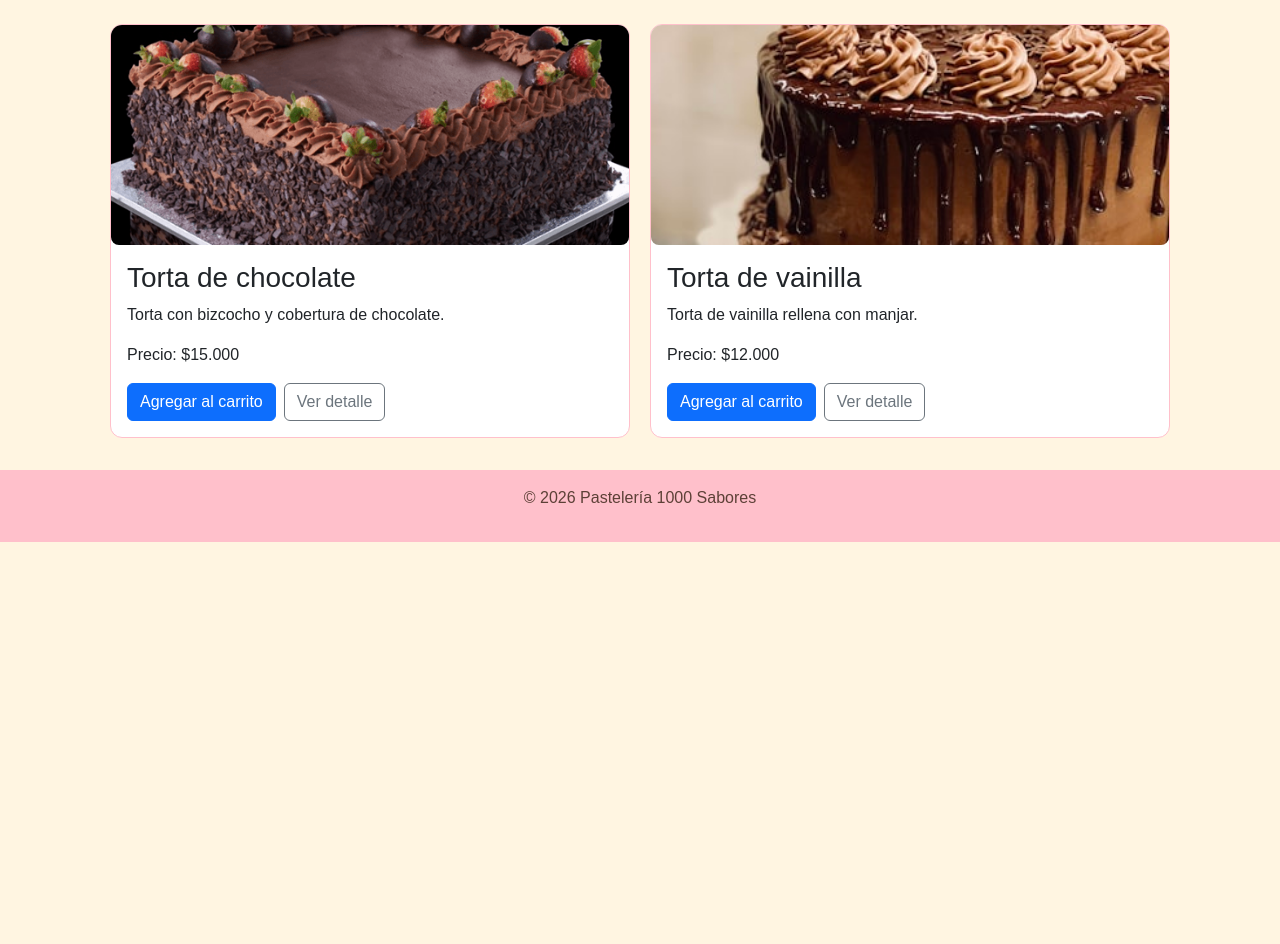
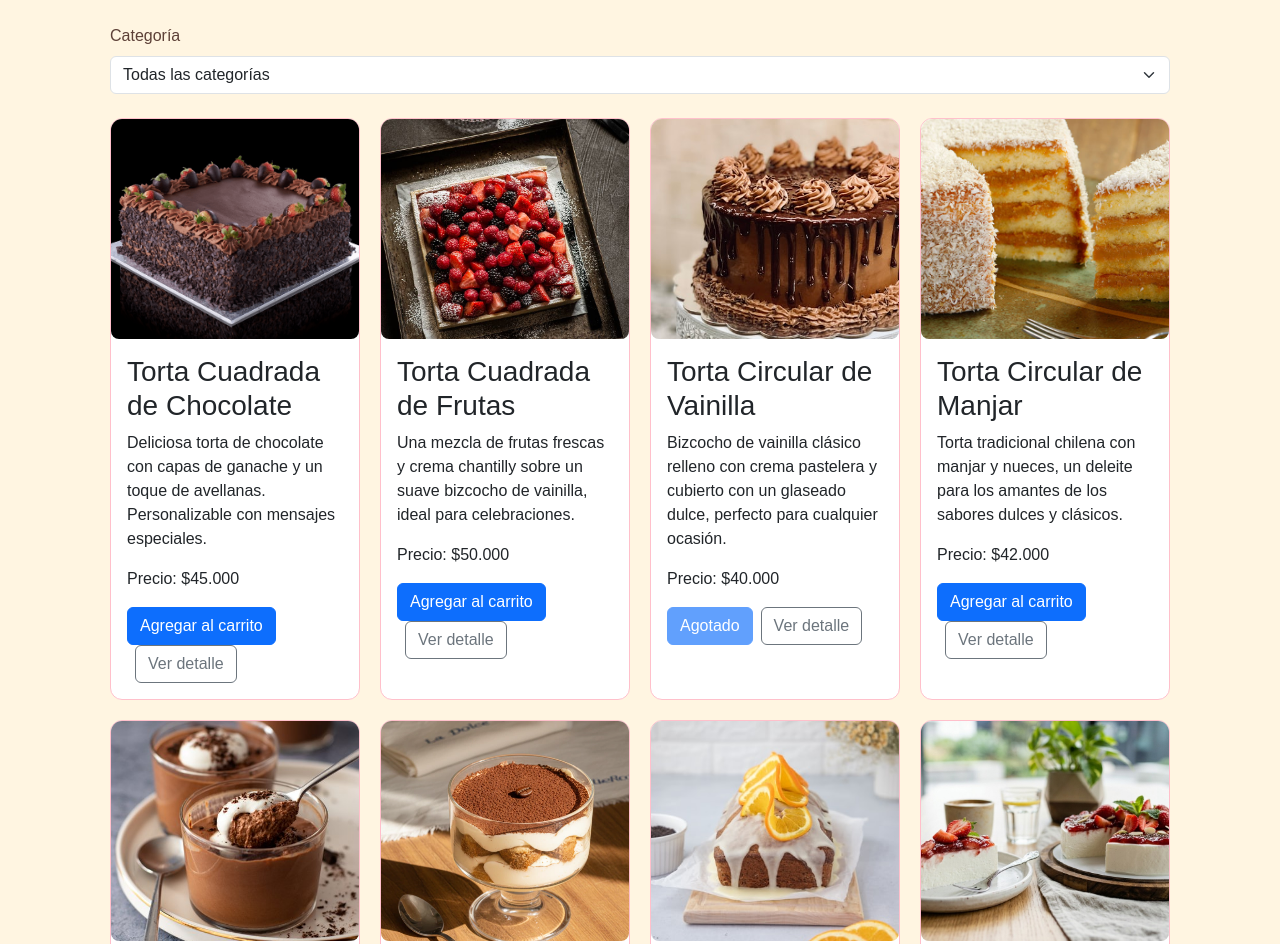
Before and after one commit to jaelreyes/pasteleria-react, a React (Vite) app: page /productos in a window 1280 px wide. Shown: the part 348-1292 px from the top of the page. Before the commit the page ends 890 px from the top, so only its background shows below. Built offline with nearby package versions, Linux system fonts and the light colour scheme.

Commit message:
Avance React: catalogo, carrito, rutas y documentacion

```diff
--- a/src/App.jsx
+++ b/src/App.jsx
@@ -1,58 +1,78 @@
-import Header from "./components/Header";
-import Footer from "./components/Footer";
 import ProductList from "./components/ProductList";
 import { useState, useEffect } from "react";
 import Cart from "./components/Cart";
 import productos from "./data/productos";
-import { Routes, Route } from 'react-router-dom';
-import NotFound from "./components/NotFound";
-import ProductDetail from "./components/ProductDetail";
-import Home from "./components/Home";
-import Navigation from "./components/Navigation";
+import { Routes, Route } from "react-router-dom";
+import NotFound from "./pages/NotFound";
+import ProductDetail from "./pages/ProductDetail";
+import Home from "./pages/Home";
+import Layout from "./components/Layout";
 
 function App() {
+  // Recupera el carrito guardado al iniciar la aplicación.
   const [carrito, setCarrito] = useState(() => {
     const carritoGuardado = localStorage.getItem("carrito");
 
     return carritoGuardado ? JSON.parse(carritoGuardado) : [];
   });
+  // Guarda el carrito en localStorage cada vez que cambia.
   useEffect(() => {
     localStorage.setItem("carrito", JSON.stringify(carrito));
   }, [carrito]);
 
+  // Agrega un producto nuevo o aumenta su cantidad si ya está en el carrito.
   function agregarProducto(producto) {
-    setCarrito((carritoActual) => [...carritoActual, producto]);
+    setCarrito((carritoActual) => {
+      const existe = carritoActual.find((item) => item.id === producto.id);
+
+      if (existe) {
+        return carritoActual.map((item) =>
+          item.id === producto.id
+            ? { ...item, cantidad: item.cantidad + 1 }
+            : item,
+        );
+      }
+
+      return [...carritoActual, { ...producto, cantidad: 1 }];
+    });
   }
 
   function vaciarCarrito() {
     setCarrito([]);
   }
 
-  function eliminarProducto(indiceAEliminar) {
+// Elimina del carrito el producto identificado por su id.
+  function eliminarProducto(idAEliminar) {
     setCarrito((carritoActual) =>
-      carritoActual.filter((producto, indice) => indice !== indiceAEliminar),
+      carritoActual.filter((item) => item.id !== idAEliminar),
     );
   }
 
+  // Calcula la cantidad total de unidades, no la cantidad de filas.
+  const cantidadTotal = carrito.reduce(
+  (suma, item) => suma + item.cantidad,
+  0
+)
+
   return (
-    <div>
-      <Header />
-
-      <Navigation cantidad={carrito.length} />
-
-      <main>
     <Routes>
-          <Route path="/" element={<Home />} />
+      <Route path="/" element={<Layout cantidad={cantidadTotal} />}>
+        <Route index element={<Home />} />
 
         <Route
-            path="/productos"
+          path="productos"
           element={
             <ProductList productos={productos} onAgregar={agregarProducto} />
           }
         />
 
         <Route
-            path="/carrito"
+          path="productos/:id"
+          element={<ProductDetail onAgregar={agregarProducto} />}
+        />
+
+        <Route
+          path="carrito"
           element={
             <Cart
               carrito={carrito}
@@ -62,17 +82,9 @@ function App() {
           }
         />
 
-          <Route
-            path="/productos/:id"
-            element={<ProductDetail onAgregar={agregarProducto} />}
-          />
-
         <Route path="*" element={<NotFound />} />
+      </Route>
     </Routes>
-      </main>
-
-      <Footer />
-    </div>
   );
 }
 
--- /dev/null
+++ b/src/components/Layout.jsx
@@ -0,0 +1,22 @@
+import { Outlet } from 'react-router-dom'
+import Header from './Header'
+import Navigation from './Navigation'
+import Footer from './Footer'
+
+function Layout({ cantidad }) {
+  return (
+    <div>
+      <Header />
+      <Navigation cantidad={cantidad} />
+
+      <main>
+        {/* Aquí se muestra la página de la ruta seleccionada */}
+        <Outlet />
+      </main>
+
+      <Footer />
+    </div>
+  )
+}
+
+export default Layout
--- a/src/components/ProductCard.jsx
+++ b/src/components/ProductCard.jsx
@@ -1,26 +1,28 @@
-import { Card, Button } from 'react-bootstrap'
-import { Link } from 'react-router-dom'
+import { Card, Button } from "react-bootstrap";
+import { Link } from "react-router-dom";
 
-function ProductCard({ id, nombre, descripcion, precio, imagen, onAgregar }) {
+function ProductCard({
+  id,
+  nombre,
+  descripcion,
+  precio,
+  imagen,
+  stock,
+  onAgregar,
+}) {
   return (
     <Card className="product-card h-100">
-      <Card.Img
-        variant="top"
-        src={imagen}
-        alt={nombre}
-      />
+      <Card.Img variant="top" src={imagen} alt={nombre} />
 
       <Card.Body>
         <Card.Title as="h3">{nombre}</Card.Title>
 
         <Card.Text>{descripcion}</Card.Text>
 
-        <Card.Text>
-          Precio: ${precio.toLocaleString('es-CL')}
-        </Card.Text>
+        <Card.Text>Precio: ${precio.toLocaleString("es-CL")}</Card.Text>
 
-        <Button variant="primary" onClick={onAgregar}>
-          Agregar al carrito
+        <Button variant="primary" onClick={onAgregar} disabled={stock === 0}>
+          {stock === 0 ? "Agotado" : "Agregar al carrito"}
         </Button>
 
         <Button
@@ -33,7 +35,7 @@ function ProductCard({ id, nombre, descripcion, precio, imagen, onAgregar }) {
         </Button>
       </Card.Body>
     </Card>
-  )
+  );
 }
 
-export default ProductCard
+export default ProductCard;
--- a/src/components/ProductList.jsx
+++ b/src/components/ProductList.jsx
@@ -4,14 +4,38 @@ import { Form } from "react-bootstrap";
 
 function ProductList({ productos, onAgregar }) {
   const [searchParams, setSearchParams] = useSearchParams();
+
   const busqueda = searchParams.get("q") || "";
+  const categoria = searchParams.get("categoria") || "";
 
-  function actualizarBusqueda(texto) {
-    setSearchParams(texto ? { q: texto } : {});
+  const categorias = [
+    ...new Set(productos.map((producto) => producto.categoria)),
+  ];
+
+  // Actualiza un filtro en la URL conservando los demás parámetros.
+  function actualizarFiltro(nombre, valor) {
+    const nuevosParams = new URLSearchParams(searchParams);
+
+    if (valor) {
+      nuevosParams.set(nombre, valor);
+    } else {
+      nuevosParams.delete(nombre);
+    }
+
+    setSearchParams(nuevosParams);
   }
-  const productosFiltrados = productos.filter((producto) =>
-    producto.nombre.toLowerCase().includes(busqueda.toLowerCase()),
-  );
+
+  const productosFiltrados = productos.filter((producto) => {
+    const coincideBusqueda = producto.nombre
+      .toLowerCase()
+      .includes(busqueda.toLowerCase());
+
+    const coincideCategoria =
+      categoria === "" || producto.categoria === categoria;
+
+    return coincideBusqueda && coincideCategoria;
+  });
+
   return (
     <section>
       <h2>Nuestros productos</h2>
@@ -22,8 +46,27 @@ function ProductList({ productos, onAgregar }) {
           type="search"
           placeholder="Escribe el nombre de un producto"
           value={busqueda}
-          onChange={(evento) => actualizarBusqueda(evento.target.value)}
+          onChange={(evento) => actualizarFiltro("q", evento.target.value)}
         />
+      </Form.Group>
+
+      <Form.Group className="mb-4" controlId="categoria-productos">
+        <Form.Label>Categoría</Form.Label>
+
+        <Form.Select
+          value={categoria}
+          onChange={(evento) =>
+            actualizarFiltro("categoria", evento.target.value)
+          }
+        >
+          <option value="">Todas las categorías</option>
+
+          {categorias.map((nombreCategoria) => (
+            <option key={nombreCategoria} value={nombreCategoria}>
+              {nombreCategoria}
+            </option>
+          ))}
+        </Form.Select>
       </Form.Group>
 
       {productosFiltrados.length === 0 ? (
@@ -39,6 +82,7 @@ function ProductList({ productos, onAgregar }) {
               imagen={producto.imagen}
               onAgregar={() => onAgregar(producto)}
               id={producto.id}
+              stock={producto.stock}
             />
           ))}
         </div>
--- a/src/data/productos.js
+++ b/src/data/productos.js
@@ -1,18 +1,26 @@
-const productos = [
-  {
-    id: 1,
-    nombre: 'Torta de chocolate',
-    descripcion: 'Torta con bizcocho y cobertura de chocolate.',
-    precio: 15000,
-    imagen: '/images/productos/TC001.jpg',
-  },
-  {
-    id: 2,
-    nombre: 'Torta de vainilla',
-    descripcion: 'Torta de vainilla rellena con manjar.',
-    precio: 12000,
-    imagen: '/images/productos/TT001.jpg',
-  },
-]
+const PRODUCTOS_INICIALES = [
+  { codigo: "TC001", categoria: "Tortas Cuadradas", nombre: "Torta Cuadrada de Chocolate", descripcion: "Deliciosa torta de chocolate con capas de ganache y un toque de avellanas. Personalizable con mensajes especiales.", precio: 45000, stock: 25, stockCritico: 6, imagen: "img/productos/TC001.jpg" },
+  { codigo: "TC002", categoria: "Tortas Cuadradas", nombre: "Torta Cuadrada de Frutas", descripcion: "Una mezcla de frutas frescas y crema chantilly sobre un suave bizcocho de vainilla, ideal para celebraciones.", precio: 50000, stock: 4, stockCritico: 6, imagen: "img/productos/TC002.jpg" },
+  { codigo: "TT001", categoria: "Tortas Circulares", nombre: "Torta Circular de Vainilla", descripcion: "Bizcocho de vainilla clásico relleno con crema pastelera y cubierto con un glaseado dulce, perfecto para cualquier ocasión.", precio: 40000, stock: 0, stockCritico: 5, imagen: "img/productos/TT001.jpg" },
+  { codigo: "TT002", categoria: "Tortas Circulares", nombre: "Torta Circular de Manjar", descripcion: "Torta tradicional chilena con manjar y nueces, un deleite para los amantes de los sabores dulces y clásicos.", precio: 42000, stock: 18, stockCritico: 5, imagen: "img/productos/TT002.jpg" },
+  { codigo: "PI001", categoria: "Postres Individuales", nombre: "Mousse de Chocolate", descripcion: "Postre individual cremoso y suave, hecho con chocolate de alta calidad, ideal para los amantes del chocolate.", precio: 5000, stock: 40, stockCritico: 10, imagen: "img/productos/PI001.jpg" },
+  { codigo: "PI002", categoria: "Postres Individuales", nombre: "Tiramisú Clásico", descripcion: "Un postre italiano individual con capas de café, mascarpone y cacao, perfecto para finalizar cualquier comida.", precio: 5500, stock: 35, stockCritico: 10, imagen: "img/productos/PI002.jpg" },
+  { codigo: "PSA001", categoria: "Productos Sin Azúcar", nombre: "Torta Sin Azúcar de Naranja", descripcion: "Torta ligera y deliciosa, endulzada naturalmente, ideal para quienes buscan opciones más saludables.", precio: 48000, stock: 12, stockCritico: 5, imagen: "img/productos/PSA001.jpg" },
+  { codigo: "PSA002", categoria: "Productos Sin Azúcar", nombre: "Cheesecake Sin Azúcar", descripcion: "Suave y cremoso, este cheesecake es una opción perfecta para disfrutar sin culpa.", precio: 47000, stock: 4, stockCritico: 8, imagen: "img/productos/PSA002.jpg" },
+  { codigo: "PT001", categoria: "Pastelería Tradicional", nombre: "Empanada de Manzana", descripcion: "Pastelería tradicional rellena de manzanas especiadas, perfecta para un dulce desayuno o merienda.", precio: 3000, stock: 50, stockCritico: 10, imagen: "img/productos/PT001.jpg" },
+  { codigo: "PT002", categoria: "Pastelería Tradicional", nombre: "Tarta de Santiago", descripcion: "Tradicional tarta española hecha con almendras, azúcar, y huevos, una delicia para los amantes de los postres clásicos.", precio: 6000, stock: 22, stockCritico: 6, imagen: "img/productos/PT002.jpg" },
+  { codigo: "PG001", categoria: "Productos Sin Gluten", nombre: "Brownie Sin Gluten", descripcion: "Rico y denso, este brownie es perfecto para quienes necesitan evitar el gluten sin sacrificar el sabor.", precio: 4000, stock: 30, stockCritico: 8, imagen: "img/productos/PG001.jpg" },
+  { codigo: "PG002", categoria: "Productos Sin Gluten", nombre: "Pan Sin Gluten", descripcion: "Suave y esponjoso, ideal para sándwiches o para acompañar cualquier comida.", precio: 3500, stock: 15, stockCritico: 6, imagen: "img/productos/PG002.jpg" },
+  { codigo: "PV001", categoria: "Productos Vegana", nombre: "Torta Vegana de Chocolate", descripcion: "Torta de chocolate húmeda y deliciosa, hecha sin productos de origen animal, perfecta para veganos.", precio: 50000, stock: 10, stockCritico: 5, imagen: "img/productos/PV001.jpg" },
+  { codigo: "PV002", categoria: "Productos Vegana", nombre: "Galletas Veganas de Avena", descripcion: "Crujientes y sabrosas, estas galletas son una excelente opción para un snack saludable y vegano.", precio: 4500, stock: 28, stockCritico: 8, imagen: "img/productos/PV002.jpg" },
+  { codigo: "TE001", categoria: "Tortas Especiales", nombre: "Torta Especial de Cumpleaños", descripcion: "Diseñada especialmente para celebraciones, personalizable con decoraciones y mensajes únicos.", precio: 55000, stock: 6, stockCritico: 6, imagen: "img/productos/TE001.jpg" },
+  { codigo: "TE002", categoria: "Tortas Especiales", nombre: "Torta Especial de Boda", descripcion: "Elegante y deliciosa, esta torta está diseñada para ser el centro de atención en cualquier boda.", precio: 60000, stock: 9, stockCritico: 5, imagen: "img/productos/TE002.jpg" }
+];
+
+const productos = PRODUCTOS_INICIALES.map((producto, indice) => ({
+  ...producto,
+  id: indice + 1,
+  imagen: `/images/productos/${producto.codigo}.jpg`,
+}))
 
 export default productos
--- a/src/components/ProductDetail.jsx
+++ b/src/pages/ProductDetail.jsx
@@ -1,12 +1,10 @@
-import { Link, useParams } from 'react-router-dom'
-import productos from '../data/productos'
+import { Link, useParams } from "react-router-dom";
+import productos from "../data/productos";
 
 function ProductDetail({ onAgregar }) {
-  const { id } = useParams()
+  const { id } = useParams();
 
-  const producto = productos.find(
-    (producto) => producto.id === Number(id)
-  )
+  const producto = productos.find((producto) => producto.id === Number(id));
 
   if (!producto) {
     return (
@@ -14,7 +12,7 @@ function ProductDetail({ onAgregar }) {
         <h2>Producto no encontrado</h2>
         <Link to="/productos">Volver al catálogo</Link>
       </section>
-    )
+    );
   }
 
   return (
@@ -28,17 +26,22 @@ function ProductDetail({ onAgregar }) {
       />
 
       <p>{producto.descripcion}</p>
-      <p>Precio: ${producto.precio.toLocaleString('es-CL')}</p>
+      <p>Precio: ${producto.precio.toLocaleString("es-CL")}</p>
 
-      <button onClick={() => onAgregar(producto)}>
-        Agregar al carrito
+      <p>Stock disponible: {producto.stock} unidades</p>
+
+      <button
+        onClick={() => onAgregar(producto)}
+        disabled={producto.stock === 0}
+      >
+        {producto.stock === 0 ? "Agotado" : "Agregar al carrito"}
       </button>
 
       <p>
         <Link to="/productos">Volver al catálogo</Link>
       </p>
     </section>
-  )
+  );
 }
 
-export default ProductDetail
+export default ProductDetail;
```
Also changed, not shown: src/components/Cart.jsx (+10 -8 lines), src/pages/Home.jsx (renamed from src/components/Home.jsx), src/pages/NotFound.jsx (renamed from src/components/NotFound.jsx), 1 other file (tests, documents, lock files or other folders). Lines whose indentation alone changed are shown as unchanged.
